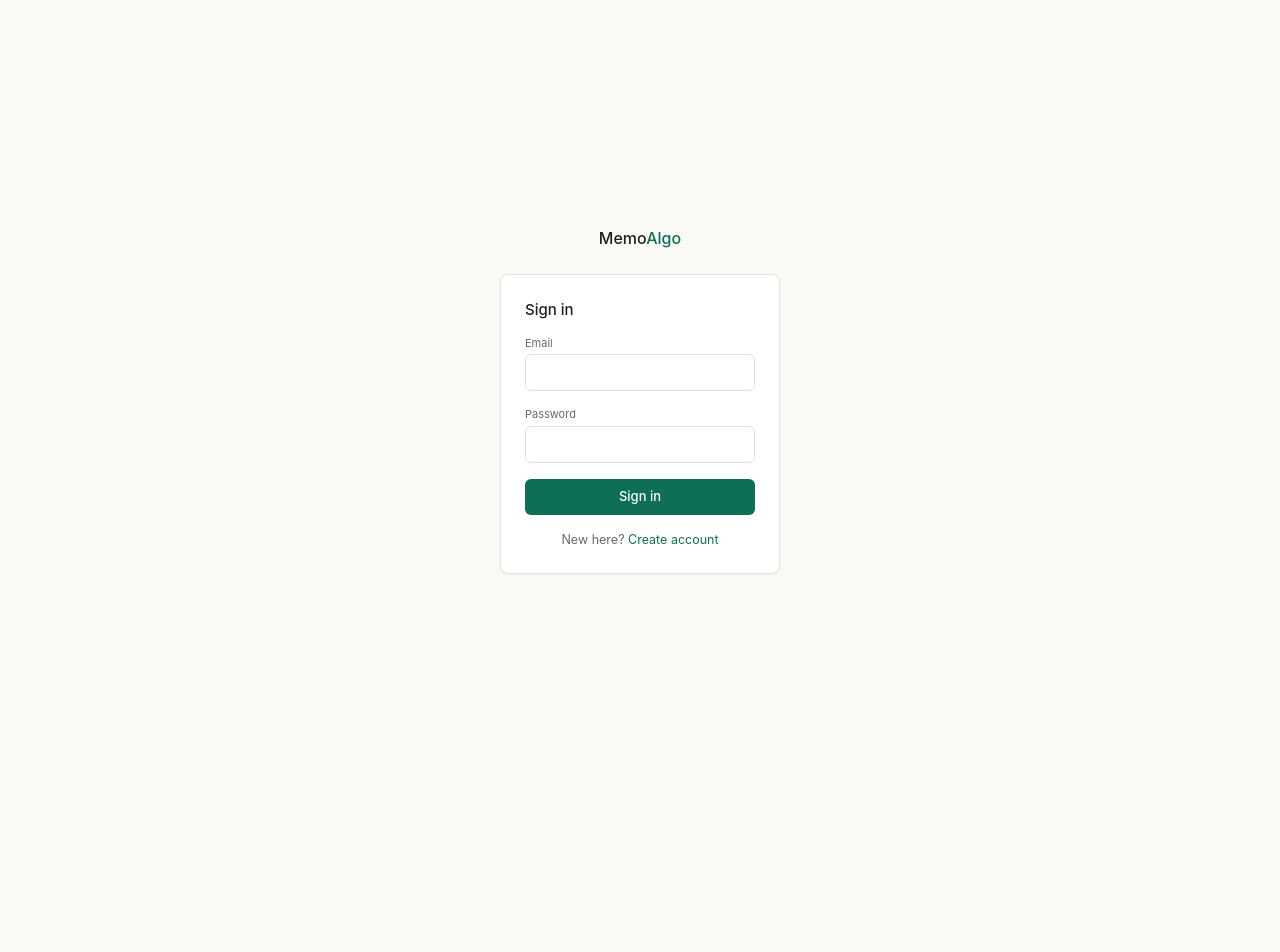
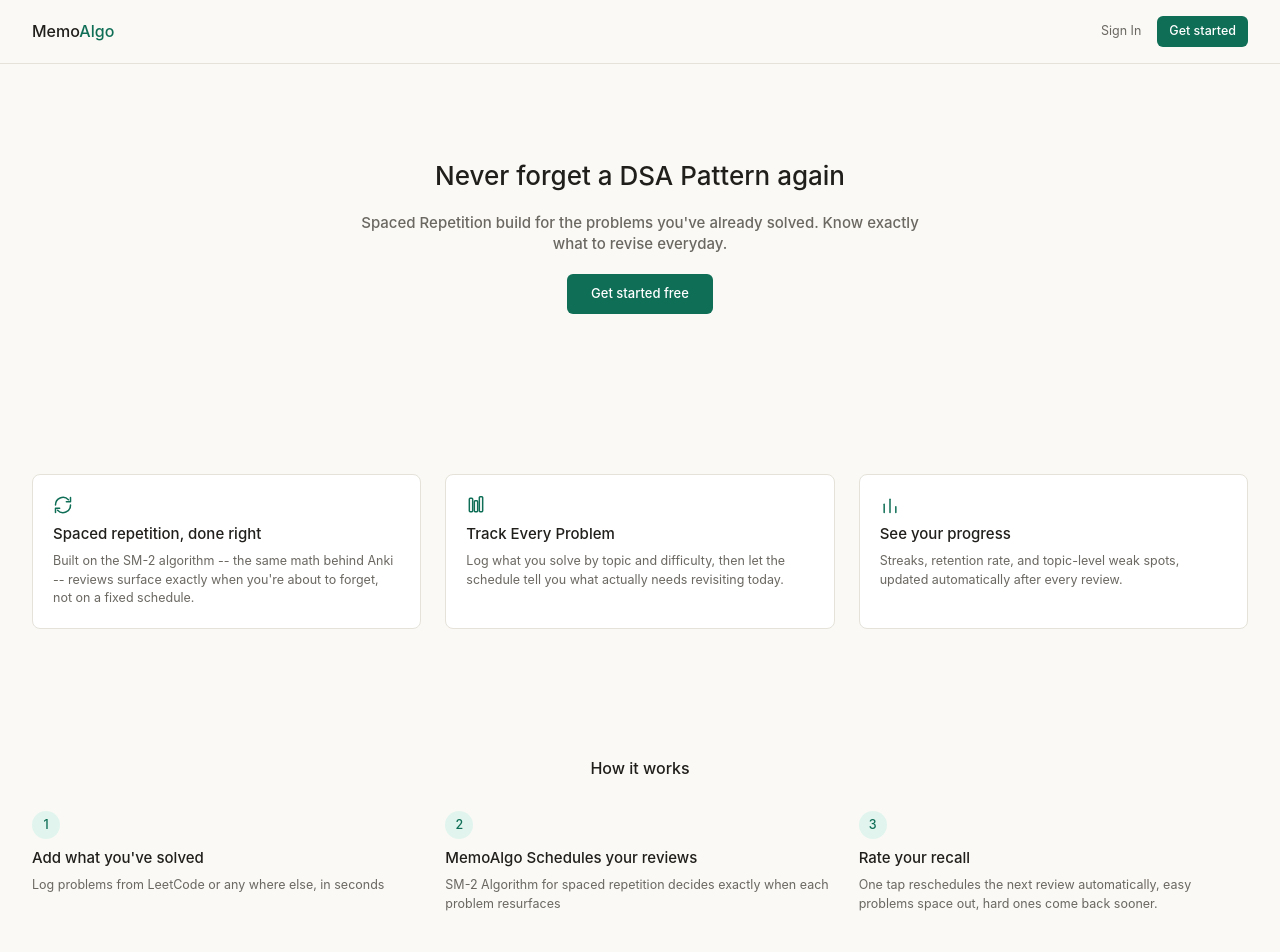
Before and after one commit to HetMamtora/memoalgo-frontend, a React (Vite) app: page / in a window 1280 px wide. Before the commit this address led to /login. Shown: the top 952 px of the page. Before the commit the page ends 800 px from the top, so only its background shows below. Built offline with nearby package versions, Linux system fonts and the light colour scheme; no server answers.

Commit message:
landing page added, routes updated
all the routes for coming soon page updated and landing page is mapped

```diff
--- a/src/App.tsx
+++ b/src/App.tsx
@@ -1,16 +1,19 @@
 import { Navigate, Route, Routes } from 'react-router-dom'
 import { Login } from '@/pages/Login'
 import { Register } from '@/pages/Register'
-import { AppPlaceholder } from '@/pages/AppPlaceholder'
+//import { AppPlaceholder } from '@/pages/AppPlaceholder'
 import { ProtectedRoute } from '@/components/auth/ProtectedRoute'
+import { Landing } from './pages/Landing'
+import { AppShell } from './components/layout/AppShell'
+import { Dashboard } from './pages/Dashboard'
+import { Library } from './pages/Library'
+import { Review } from './pages/Review'
+import { Stats } from './pages/Stats'
 
 function App() {
   return (
     <Routes>
-      {/* Day 9 adds a real public Landing page at "/" -- for now,
-          unauthenticated visitors land on Login. */}
-      <Route path="/" element={<Navigate to="/login" replace />} />
-
+      <Route path="/" element={<Landing />} />
       <Route path="/login" element={<Login />} />
       <Route path="/register" element={<Register />} />
 
@@ -18,10 +21,15 @@ function App() {
           replaces AppPlaceholder with the real App Shell + nested
           Dashboard/Library/Review/Stats routes. */}
       <Route element={<ProtectedRoute />}>
-        <Route path="/app" element={<AppPlaceholder />} />
+        <Route element={<AppShell />}>
+          <Route path='/app' element={<Dashboard />} />
+          <Route path='/app/library' element={<Library />} />
+          <Route path='/app/review' element={<Review />} />
+          <Route path='/app/stats' element={<Stats />} />
+        </Route>
       </Route>
 
-      <Route path="*" element={<Navigate to="/login" replace />} />
+      <Route path="*" element={<Navigate to="/" replace />} />
     </Routes>
   )
 }
--- a/src/main.tsx
+++ b/src/main.tsx
@@ -4,13 +4,16 @@ import { BrowserRouter } from 'react-router-dom'
 import './index.css'
 import App from './App.tsx'
 import { AuthProvider } from '@/context/AuthContext'
+import { ThemeProvider } from '@/context/ThemeContext'
 
 createRoot(document.getElementById('root')!).render(
   <StrictMode>
-    <BrowserRouter>
-      <AuthProvider>
-        <App />
-      </AuthProvider>
-    </BrowserRouter>
+    <ThemeProvider>
+      <BrowserRouter>
+        <AuthProvider>
+          <App />
+        </AuthProvider>
+      </BrowserRouter>
+    </ThemeProvider>
   </StrictMode>,
 )
--- a/src/pages/Landing.tsx
+++ b/src/pages/Landing.tsx
@@ -23,18 +23,18 @@ const FEATURES = [
 const STEPS = [
   {
     number: '1',
-    title: 'Add a problem',
-    body: "Log a problem you've solved -- title, difficulty, and topic.",
+    title: "Add what you've solved",
+    body: "Log problems from LeetCode or any where else, in seconds",
   },
   {
     number: '2',
-    title: "Review when it's due",
-    body: 'MemoAlgo tells you exactly which problems need another look today.',
+    title: "MemoAlgo Schedules your reviews",
+    body: 'SM-2 Algorithm for spaced repetition decides exactly when each problem resurfaces',
   },
   {
     number: '3',
     title: 'Rate your recall',
-    body: 'One tap reschedules the next review automatically -- easy problems space out, hard ones come back sooner.',
+    body: 'One tap reschedules the next review automatically, easy problems space out, hard ones come back sooner.',
   },
 ]
 
@@ -70,11 +70,10 @@ export function Landing() {
 
             <section className="flex flex-col items-center gap-5 px-4 py-16 text-center md:py-24">
                 <h1 className="max-w-2xl text-hero text-text">
-                    Stop forgetting the DSA patterns you already learned
+                    Never forget a DSA Pattern again
                 </h1>
                 <p className="max-w-xl text-body text-text-secondary md:text-card-title">
-                    MemoAlgo schedules your problem revisions automatically with spaced repetition --
-                    so today's grind doesn't evaporate before your next interview.
+                    Spaced Repetition build for the problems you've already solved. Know exactly what to revise everyday.
                 </p>
                 <Link to="/register" className={`${ctaClasses} px-6 py-2.5 text-body`}>
                     Get started free
```
